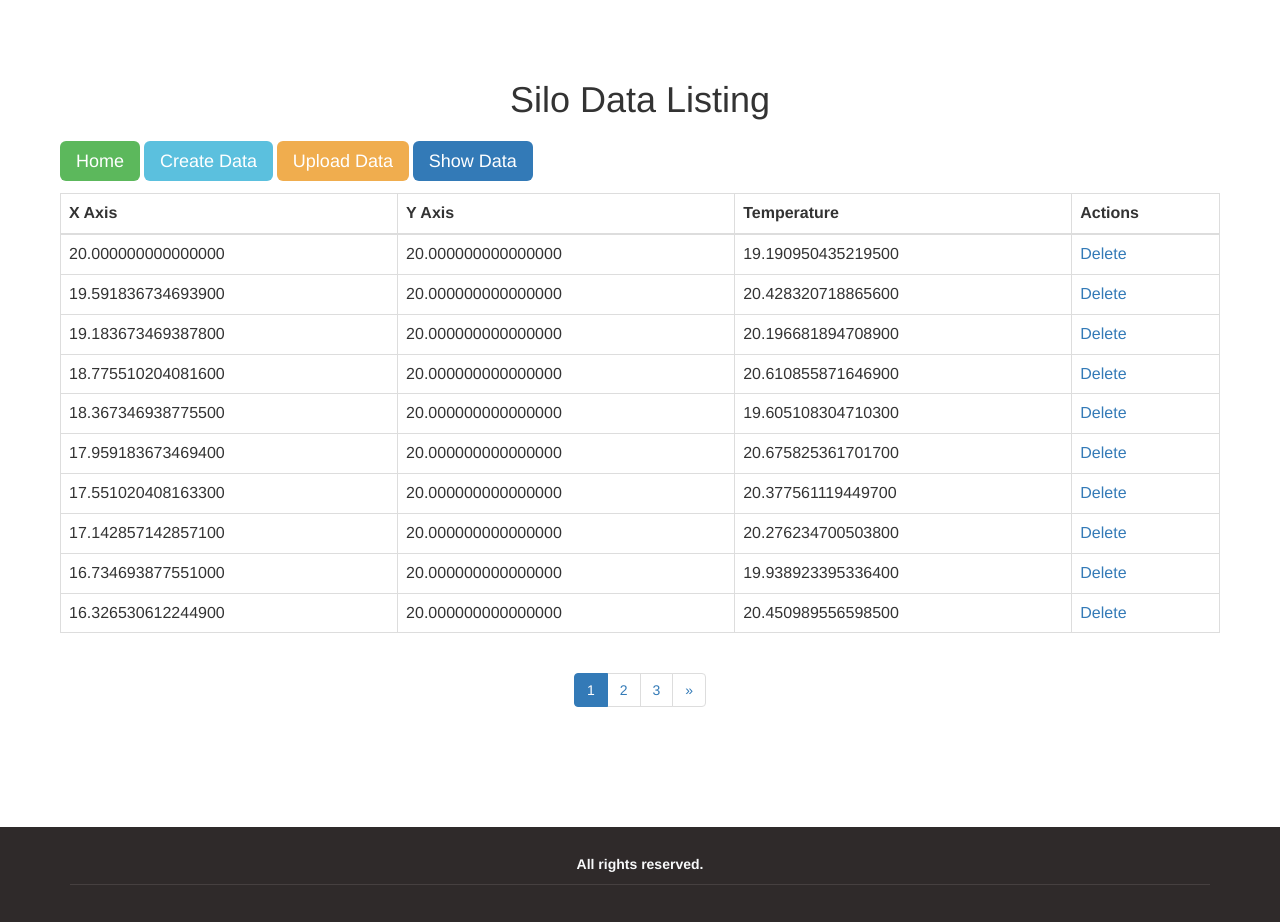
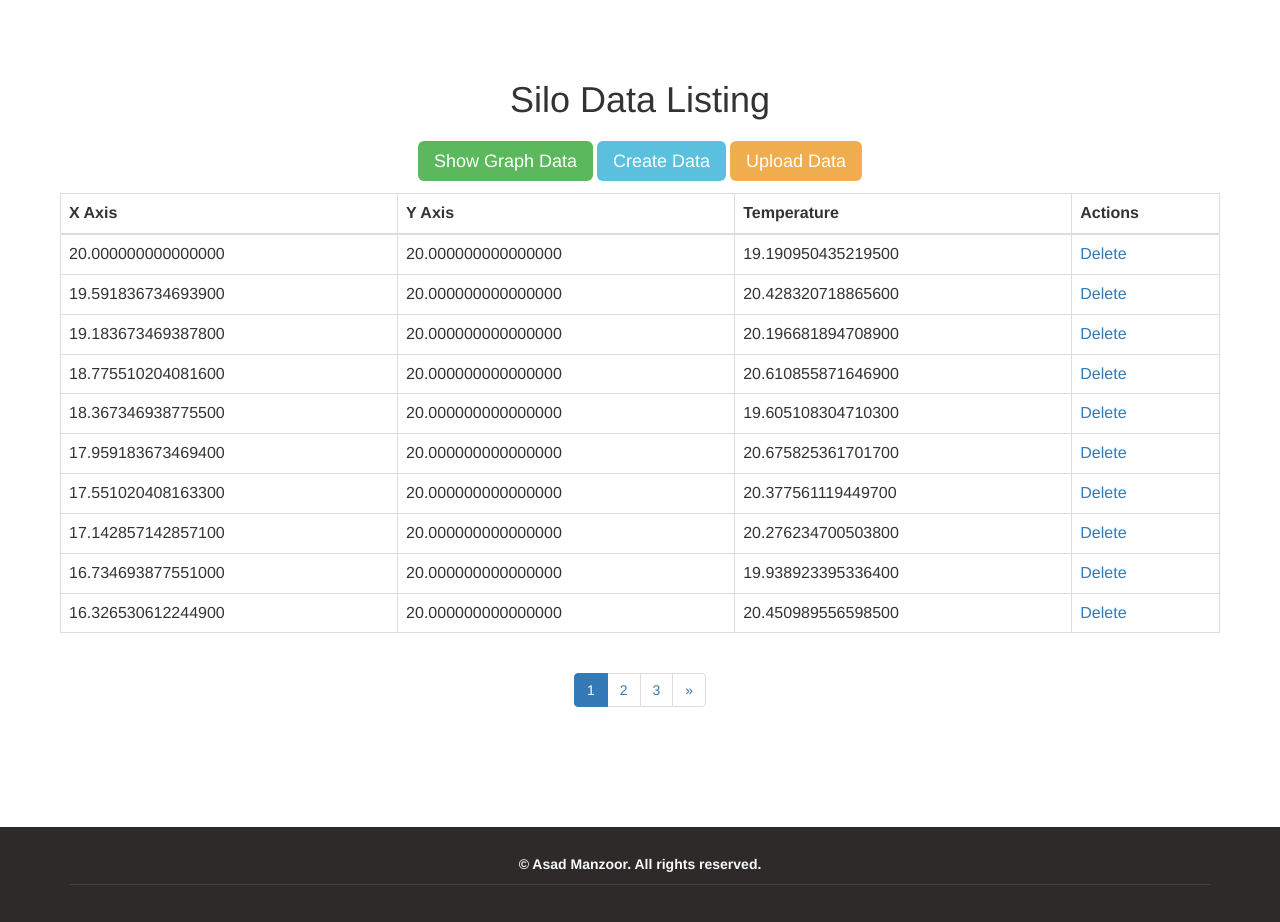
Before and after one commit to asadmanzoor93/silo, a Django app: page /dashboard in a window 1280 px wide. Shown: the part 190-1112 px from the top of the page. Run offline with Django 3.2, Linux system fonts and the light colour scheme; data comes from the database, SQL or seed files in the repository; some libraries are stand-ins or nearby versions.

Commit message:
Update minor changes

```diff
--- a/templates/base.html
+++ b/templates/base.html
@@ -23,7 +23,7 @@
     <footer class="footer">
       <div class="container">
         <div class="link-box">
-          <p>All rights reserved.</p>
+          <p>© Asad Manzoor. All rights reserved.</p>
         </div>
       </div>
     </footer>
--- a/templates/dashboard.html
+++ b/templates/dashboard.html
@@ -3,11 +3,10 @@
 <div style="text-align: center; padding: 60px;">
   <h1>Silo Data Listing</h1>
   <br class="clear">
-  <div style="text-align: left; padding-bottom: 20px;">
-      <a class="btn-lg btn-success" role="button" href="{% url 'temperature:index'  %}">Home</a>
+  <div style="text-align: center; padding-bottom: 20px;">
+      <a class="btn-lg btn-success" role="button" href="{% url 'temperature:index'  %}">Show Graph Data</a>
       <a class="btn-lg btn-info" role="button" href="{% url 'temperature:create'  %}">Create Data</a>
       <a class="btn-lg btn-warning" role="button" href="{% url 'temperature:upload_csv'  %}">Upload Data</a>
-      <a class="btn-lg btn-primary" role="button" href="{% url 'temperature:dashboard'  %}">Show Data</a>
   </div>
   <table class="table table-bordered">
     <thead>
--- a/templates/upload.html
+++ b/templates/upload.html
@@ -1,5 +1,10 @@
 {% extends "base.html" %}
 {% block content %}
+<div style="text-align: center;">
+    <div>
+        <h1>Upload Silo Temperature Readings</h1>
+        <br class="clear">
+    </div>
     <div class="custom-form">
         <form action="" method="POST" enctype="multipart/form-data">
             {% csrf_token %}
@@ -18,4 +23,5 @@
             <a class="btn btn-default" href="{% url 'temperature:dashboard'  %}" role="button">Cancel</a>
         </form>
     </div>
+</div>
 {% endblock %}
```
Also changed, not shown: templates/index.html (+5 -7 lines), README.md. Lines whose indentation alone changed are shown as unchanged.
